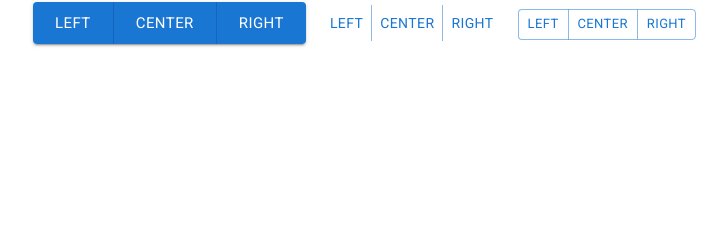
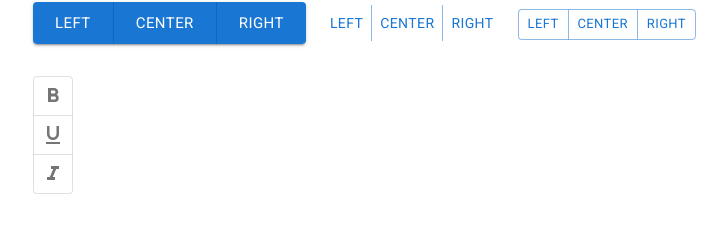
Before and after one commit to jaseel-koolath/MuiTraining, a React (Create React App) app: page / in a window 1280 px wide. Shown: the part 545-778 px from the top of the page, without its empty margins (31-758 px from the left). Built offline with nearby package versions, Linux system fonts and the light colour scheme; the HTML template or start-up script is replaced by a standard one.

Commit message:
Toggle button

```diff
--- a/src/components/MuiButton.jsx
+++ b/src/components/MuiButton.jsx
@@ -1,7 +1,20 @@
-import { Stack, Button, IconButton, ButtonGroup } from "@mui/material";
+import {
+  Stack,
+  Button,
+  IconButton,
+  ButtonGroup,
+  ToggleButton,
+  ToggleButtonGroup,
+} from "@mui/material";
 import SendIcon from "@mui/icons-material/Send";
+import FormatBoldIcon from "@mui/icons-material/FormatBold";
+import FormatItalicIcon from "@mui/icons-material/FormatItalic";
+import FormatUnderlinedIcon from "@mui/icons-material/FormatUnderlined";
+import { useState } from "react";
 
 const MuiButton = () => {
+  const [formats, setFormats] = useState([]);
+  console.log(formats);
   return (
     <Stack spacing={4}>
       <Stack direction='row' spacing={2}>
@@ -110,6 +123,28 @@ const MuiButton = () => {
           <Button>Right</Button>
         </ButtonGroup>
       </Stack>
+      <Stack direction='row' spacing={2}>
+        <ToggleButtonGroup
+          value={formats}
+          size='small'
+          color='secondary'
+          orientation='vertical'
+          onChange={(event, updatedFormats) => {
+            setFormats(updatedFormats);
+          }}
+          exclusive // to make it select only one, remove this for default
+        >
+          <ToggleButton value='bold'>
+            <FormatBoldIcon />
+          </ToggleButton>
+          <ToggleButton value='underline'>
+            <FormatUnderlinedIcon />
+          </ToggleButton>
+          <ToggleButton value='italic'>
+            <FormatItalicIcon />
+          </ToggleButton>
+        </ToggleButtonGroup>
+      </Stack>
     </Stack>
   );
 };
```
